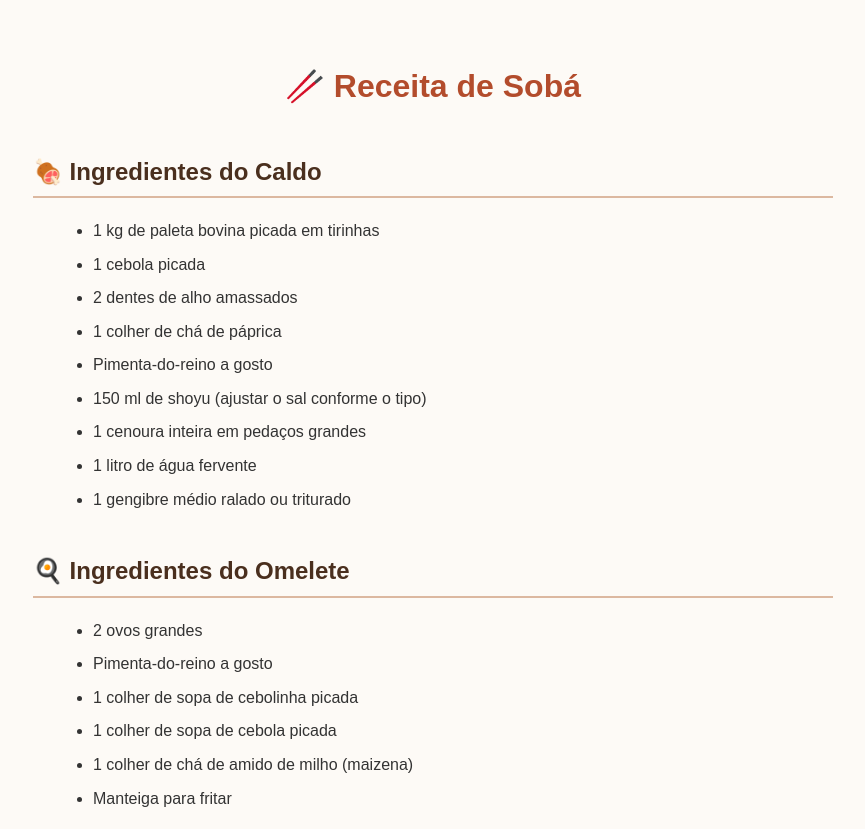
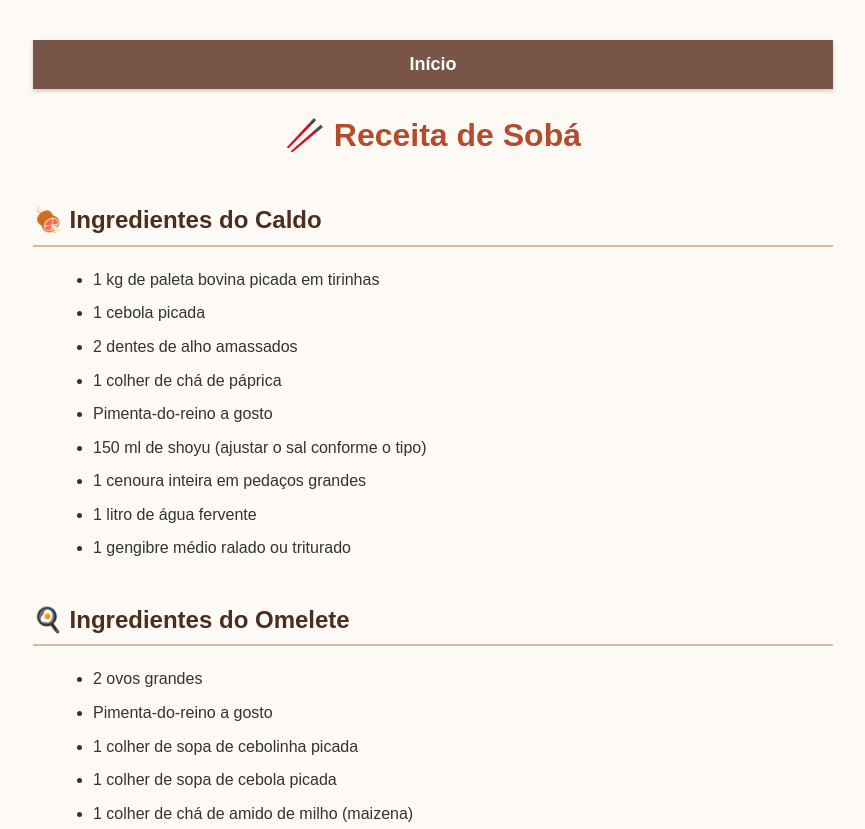
Before and after one commit to leonxyz1/ReceitasCulinarias, a plain HTML site: page soba.html in a window 1280 px wide. Shown: the top 829 px of the page, without its empty margins (207-1072 px from the left). Drawn offline with Linux system fonts and the light colour scheme.

Commit message:
Add files via upload

```diff
--- a/soba.html
+++ b/soba.html
@@ -7,6 +7,10 @@
 
 </head>
 <body>
+
+  <nav>
+        <a href="index.html">Início</a>
+    </nav>
 
   <h1>🥢 Receita de Sobá</h1>
 
```
Also changed, not shown: index.html (+1 -0 lines), tortaDefrango.html (+4 -0 lines).
